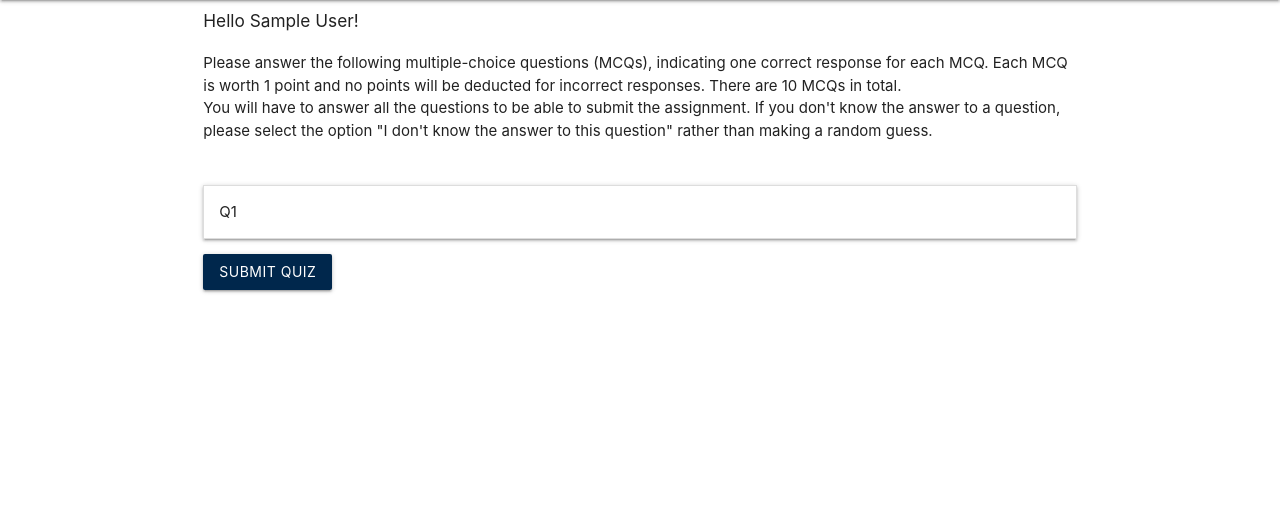
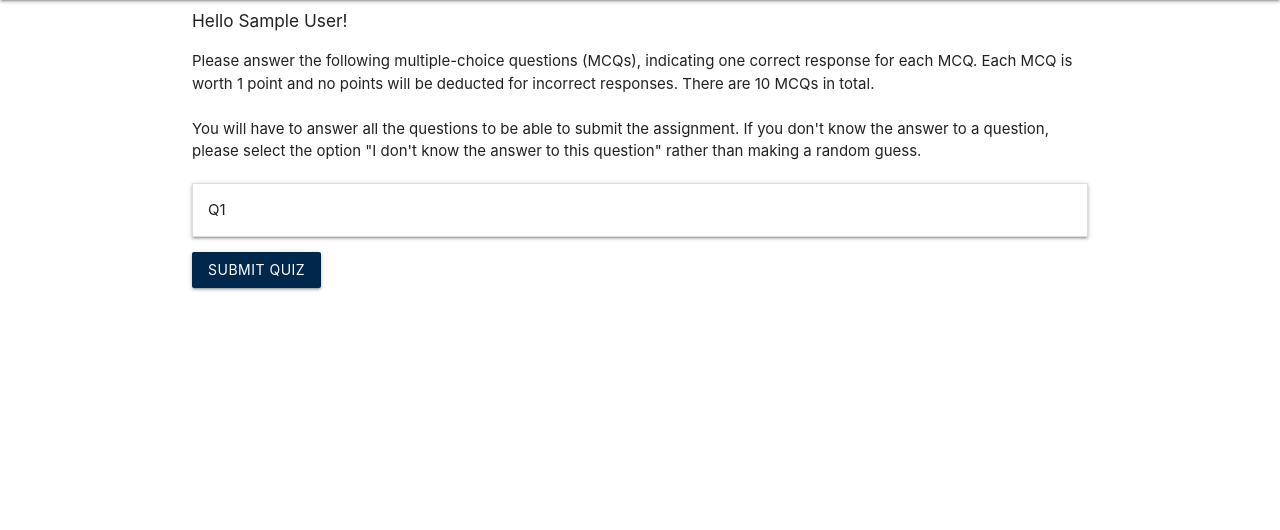
Before and after one commit to anshul1995/mcq_root_v1, a Django app: page /polls/1/quiz/ in a window 1280 px wide. Shown: the part 150-680 px from the top of the page. Run offline with Django 3.2, Linux system fonts and the light colour scheme; tables that the repository leaves empty hold one stand-in row (values such as "Sample post").

Commit message:
UI changes - uncluttered HTML

```diff
--- a/polls/templates/polls/STAGE1/quiz_dynamic_individual.html
+++ b/polls/templates/polls/STAGE1/quiz_dynamic_individual.html
@@ -7,46 +7,46 @@
 
 {% if latest_question_list %}
 
-<div class="row">
-    <h6 class="col s12">
+<!-- <div class="row"> -->
+    <h6 class="row">
         Hello {{ student.name }}!
     </h6>
-    <div class="col s12">
+    <p class="row">
         {% if student.group == 'G1' %}
-        <p>
+        <span>
             Please answer the following multiple-choice questions (MCQs), indicating one correct
             response for each MCQ. Each MCQ is worth 1 point and no points will be deducted for
-            incorrect responses. There are 10 MCQs in total.<br>
+            incorrect responses. There are 10 MCQs in total.<br><br>
             You will have to answer all the questions to be able to submit the assignment. If you don't
             know the answer to a question, please select the option "I don't know the answer to this
             question" rather than making a random guess.
-        </p>
+        </span>
         {% elif student.group == 'G2' %}
-        <p>
+        <span>
             This assignment consists of 2 parts, with part 1 consisting of 6 Multiple Choice Questions
             (MCQs) and part 2 consisting of a question-generation problem. You will have to answer all
-            the questions to be able to submit the assignment. <br>
+            the questions to be able to submit the assignment. <br><br>
             In part 1, please answer the MCQs by indicating one correct response for each MCQ. Each MCQ
             is worth 1 point. If you don't know the answer to a question, please select the option "I
             don't know the answer to this question" rather than making a random guess.
 
-        </p>
+        </span>
         {% else %}
-        <p>
+        <span>
             This assignment consists of 2 parts, with part 1 consisting of 6 Multiple Choice Questions
             (MCQs) and part 2 consisting of a choice between 4 more MCQs and a question-generation
-            problem. You will have to answer all the questions to be able to submit the assignment. <br>
+            problem. You will have to answer all the questions to be able to submit the assignment. <br><br>
             In part 1, please answer the MCQs by indicating one correct response for each MCQ. Each MCQ
             is worth 1 point. If you don't know the answer to a question, please select the option "I
             don't know the answer to this question" rather than making a random guess.
 
-        </p>
+        </span>
         {% endif %}
-    </div>
-</div>
+    </p>
+<!-- </div> -->
 
-<div class="row">
-    <form action="{% url 'polls:submit_quiz' student.id %}" method="post" class="col s12" id="main-quiz">
+<!-- <div class="row"> -->
+    <form action="{% url 'polls:submit_quiz' student.id %}" method="post" class="row" id="main-quiz">
         {% csrf_token %}
         <ul class="collapsible" id="questions-list">
 
@@ -63,7 +63,7 @@
             {% endif %}
         </div>
     </form>
-</div>
+<!-- </div> -->
 
 {% if student.group == 'G3' %}
 <div class="row G3-choice" id="G3-choice-div-text">
```
Also changed, not shown: polls/templates/polls/STAGE2/survey.html (+9 -11 lines).
